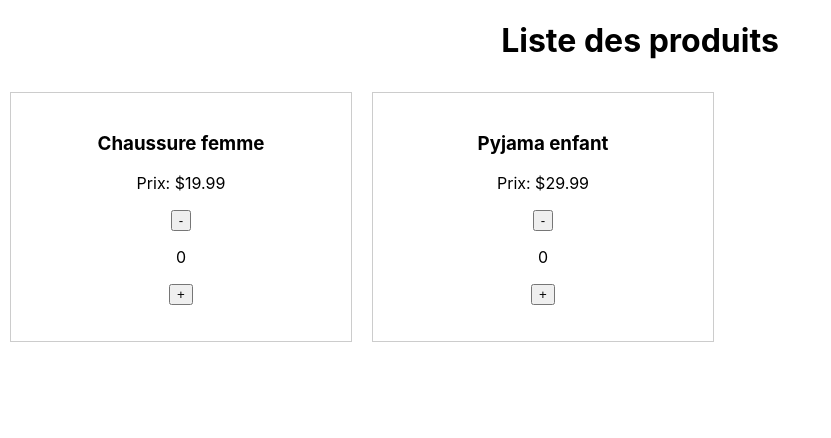
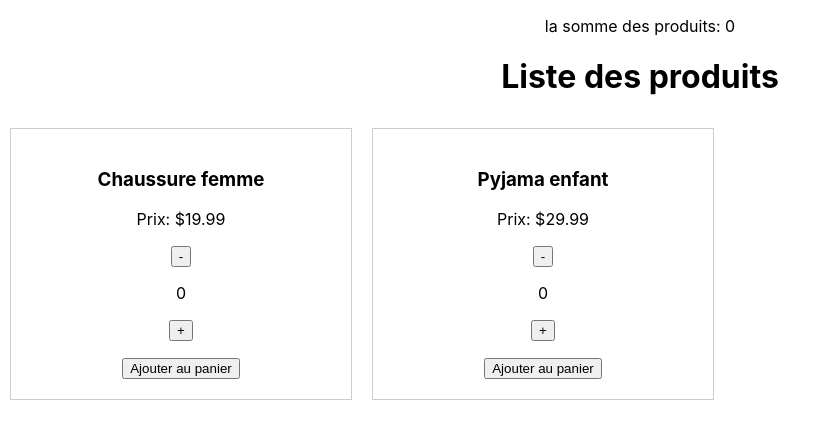
Before and after one commit to Sarrabah/payment-app, a React (Create React App) app in the folder frontend/: page / in a window 1280 px wide. Shown: the top 438 px of the page, without its empty margins (0-831 px from the left). Built offline with nearby package versions, Linux system fonts and the light colour scheme.

Commit message:
feat(frontend): Add products to the basket and display the overall quantity of selected products

```diff
--- a/frontend/src/components/ProductCard.js
+++ b/frontend/src/components/ProductCard.js
@@ -1,7 +1,7 @@
 import React, { useState } from "react";
 import './ProductCard.css';
 
-const ProductCard = ({ product }) => {
+const ProductCard = ({ product, addProduct}) => {
     const [count, setCount] = useState(0);
     const addClick = () => {
         setCount(count + 1);
@@ -11,6 +11,16 @@ const ProductCard = ({ product }) => {
             setCount(count - 1);
         }
     };
+    const addToBasket = () => {
+        const productToAdd ={
+            id : product.id,
+            name :product.name,
+            priceUnit: product.price,
+            quantity:count
+        }
+        addProduct(productToAdd);
+        setCount(0);
+    }
     return (
         <div className="product-card">
             <h3>{product.name}</h3>
@@ -20,6 +30,7 @@ const ProductCard = ({ product }) => {
                 <p>{count}</p>
                 <button onClick={addClick}> + </button><br></br>
             </p>
+            <button onClick={addToBasket}>Ajouter au panier </button>
         </div>
     );
 
--- a/frontend/src/components/ProductListings.js
+++ b/frontend/src/components/ProductListings.js
@@ -2,12 +2,12 @@ import React from 'react';
 import './ProductListings.css';
 import ProductCard from './ProductCard';
 
-const ProductListings = ({ products }) => {
+const ProductListings = ({ products, addProduct }) => {
   return (
     <div className="product-listings">
       {products.map((product) => (
         <div key={product.id} >
-          <ProductCard product={product} />
+          <ProductCard product={product} addProduct={addProduct} />
         </div>
       ))}
     </div>
--- a/frontend/src/pages/Home.js
+++ b/frontend/src/pages/Home.js
@@ -1,16 +1,30 @@
-import React from "react";
+import React, { useState } from "react";
 import ProductListings from "../components/ProductListings";
 import './Home.css';
 
 const Home = () => {
+    const[selectedProducts, setSelectedProducts] = useState([]);
+    const addProduct =  (newProduct) =>{
+        //console.log(selectedProducts);
+        setSelectedProducts([...selectedProducts,newProduct]);
+
+    }
     const products = [
         { id: 1, name: 'Chaussure femme', price: 19.99 },
         { id: 2, name: 'Pyjama enfant', price: 29.99 },
     ];
+    const sum = (products) => {
+       let total = 0;
+        for(let p of products){
+            total = total + p.quantity;
+        }
+        return total;
+    }
     return (
         <div className='Home'>
+            <p> la somme des produits: {sum(selectedProducts)}</p>
             <h1> Liste des produits </h1>
-            <ProductListings products={products} />
+            <ProductListings products={products} addProduct={addProduct} />
         </div>
     );
 };
```
